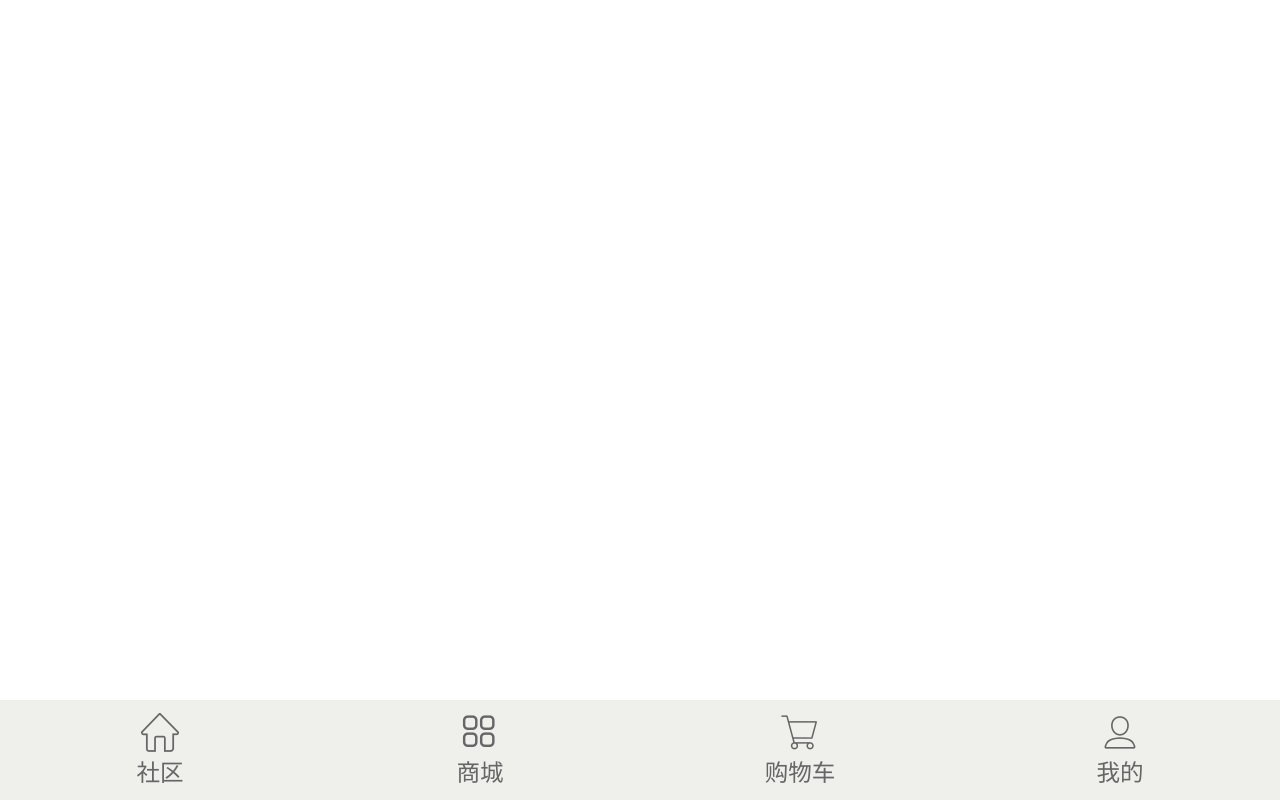
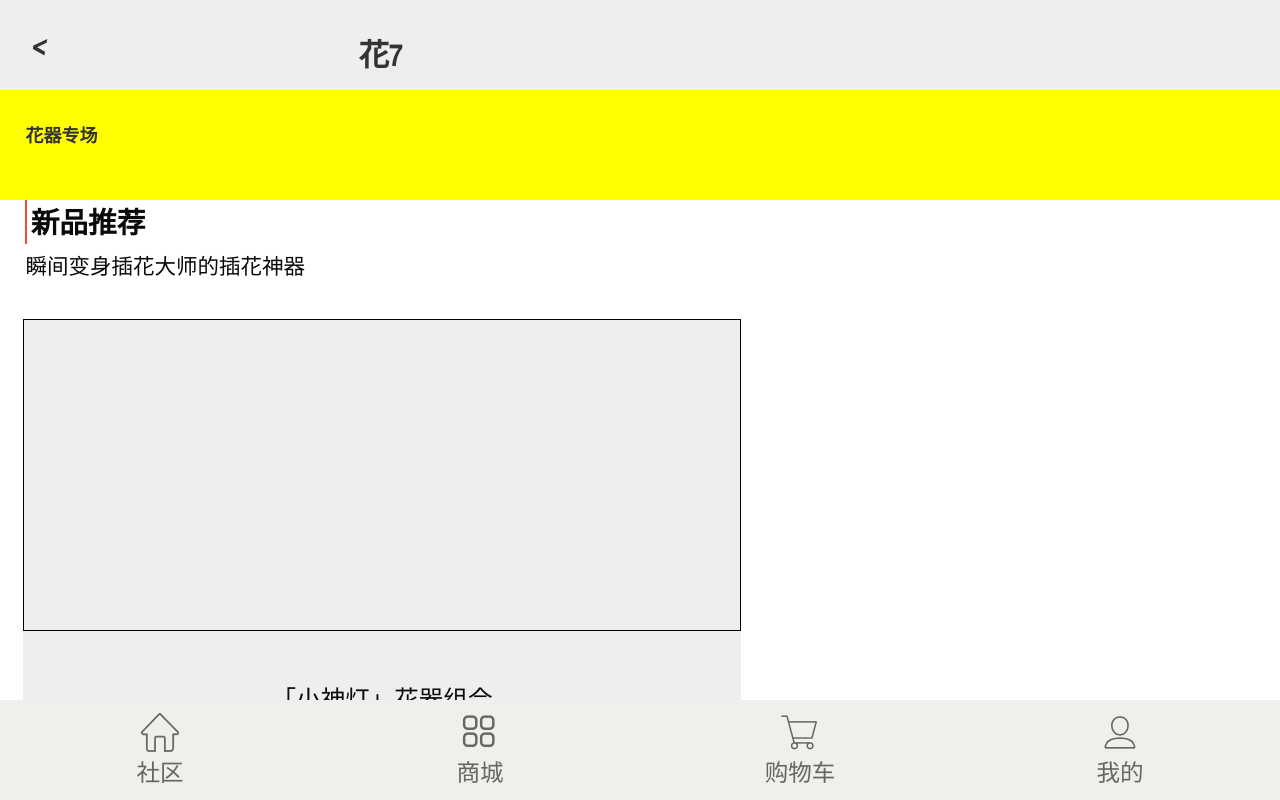
Before and after one commit to 553358664/181901, a Vue app in the folder myapp/: page /#/jxhq in a window 1280 px wide. Built offline with nearby package versions, Linux system fonts and the light colour scheme.

Commit message:
精选花器布局1

```diff
--- /dev/null
+++ b/myapp/src/components/small/wang/jxhq/foot.vue
@@ -0,0 +1,9 @@
+<template>
+	<div id="foot">
+	</div>
+</template>
+<script>
+
+</script>
+<style>
+</style>
--- /dev/null
+++ b/myapp/src/components/small/wang/jxhq/head.vue
@@ -0,0 +1,30 @@
+<template>
+	<div id="head">
+		<i>&lt;</i><span>花7</span>
+	</div>
+</template>
+<script>
+
+</script>
+<style>
+	#head{
+		height:0.88rem;
+		width:100%;
+		background:#eee;
+		display:flex;
+		align-items:center;
+		font-weight:bold;
+		font-size:0.3rem;
+	}
+	#head>i{
+		display:inline-block;
+		height:0.3rem;
+		width:0.2rem;
+		margin:0 3rem 0 0.3rem;
+	}
+	#head>span{
+		display:inline-block;
+		height:0.3rem;
+		width:0.5rem;
+	}
+</style>
--- /dev/null
+++ b/myapp/src/components/small/wang/jxhq/index.vue
@@ -0,0 +1,25 @@
+<template>
+	<div id="app">
+		<Head-com/>
+		<Main-com/>
+		<Foot-com/>
+	</div>
+</template>
+<script>
+	import head from "./head";
+	import main from "./main";
+	import foot from "./foot";
+	export default{
+		components:{
+			"Head-com":head,
+			"Main-com":main,
+			"Foot-com":foot
+		}
+	}
+</script>
+<style>
+	#app{
+		width:100%;
+		height:100%;
+	}
+</style>
--- /dev/null
+++ b/myapp/src/components/small/wang/jxhq/main.vue
@@ -0,0 +1,156 @@
+<template>
+	<div id="main">
+		<h2>花器专场</h2>
+		<p id="p1"><span>新品推荐</span></p>
+		<p id="p2">瞬间变身插花大师的插花神器</p>
+		<div id="main_t">
+			<div id="main_timg"></div>
+			<p id="p3">「小神灯」花器组合</p>
+			<p id="p4">花瓶+插花神器的组合，一次满足你关于插花的脑洞</p>
+			<p id="p5">88元/套</p>
+		</div>
+		<div class="main_m">
+			<p class="p6"><span>自然系列专属花器</span></p>
+			<ul>
+				<li class="main_li">
+					<div class="main_pic"></div>
+					<p class="p7">「小黑茶」电镀版花瓶</p>
+					<p class="p8">未来感电镀工艺</p>
+					<p class="p9">99/元</p>
+				</li>
+				<li class="main_li">
+					<div class="main_pic"></div>
+					<p class="p7">「小黑茶」电镀版花瓶</p>
+					<p class="p8">未来感电镀工艺</p>
+					<p class="p9">99/元</p>
+				</li>
+			</ul>
+		</div>
+		<div id="foot">
+		           一直幸福到底
+	    </div>
+	</div>
+</template>
+<script>
+
+</script>
+<style>
+    #foot{
+    	height:1.43rem;
+		line-height:1.43rem;
+		text-align:center;
+		color:#999999;
+		font-size:0.24rem;
+    }
+    #main{
+    	overflow:auto;
+    	height:11rem;
+    }
+	#main>h2{
+		height:1.07rem;
+		background:yellow;
+		line-height:0.95rem;
+		padding-left:0.25rem;
+		width:100%;
+	}
+	#main>#p1{
+		width:100%;
+		font-size:0.28rem;
+		font-weight:bold;
+		margin-left:0.24rem;
+		border-left:0.02rem solid #F44C36;
+	}
+	#main>#p1>span{
+		margin-left:0.04rem;
+		color:#0A0A0A;
+	}
+	#main>#p2{
+		width:100%;
+		font-size:0.21rem;
+		height:0.74rem;
+		line-height:0.51rem;
+		padding-left:0.25rem;
+		color:#0A0A0A;
+
+	}
+	#main>#main_t{
+		width:100%;
+		width:7.02rem;
+		height:5.24rem;
+		background:#eee;
+		margin-left:0.22rem;
+		text-align:center;
+	}
+	#main>#main_t>#main_timg{
+		width:100%;
+		height:3.04rem;
+		border:0.01rem solid #000;
+	}
+	#main>#main_t>#p3{
+		width:100%;
+		height:0.96rem;
+		line-height:1.4rem;
+		font-size:0.24rem;
+		color:#0A0A0A;
+	}
+	#main>#main_t>#p4{
+		font-size:0.22rem;
+		color:#0A0A0A;
+	}
+	#main>#main_t>#p5{
+		margin-top:0.15rem;
+		font-size:0.22rem;
+		color:#F44C36;
+	}
+	#main>.main_m{
+	    padding: 0 0.22rem;
+	}
+	#main>.main_m>.p6{
+		height:1.06rem;
+		width:100%;
+	}
+	#main>.main_m>.p6>span{
+		padding-left:0.04rem;
+		display:inline-block;
+		height:0.3rem;
+		border-left:0.02rem solid #F44C36;
+		margin-top:0.38rem;
+		font-size:0.28rem;
+		color:#0A0A0A;
+	}
+	#main>.mian_m{
+		width:3.4rem;
+		height:6 rem;
+	}
+	#main>.main_m>ul{
+		display:flex;
+		justify-content:space-between;
+	}
+	#main>.main_m>ul>li{
+		width:3.4rem;
+		text-align:center;
+		border:0.01rem solid #000;
+		border-radius:0.06rem;
+	}
+	#main>.main_m>ul>li>.main_pic{
+		width:100%;
+		height:3.44rem;
+		background:yellow;
+	}
+	#main>.main_m>ul>li>.p7{
+		height:1.17rem;
+		line-height:1.79rem;
+		font-size:0.23rem;
+		color:#0A0A0A;
+	}
+	#main>.main_m>ul>li>.p8{
+		font-size:0.22rem;
+		color:#0A0A0A;
+	}
+	#main>.main_m>ul>li>.p9{
+		font-size:0.22rem;
+		color:#F44C36;
+		height:1.15rem;
+		line-height:0.5rem;
+	}
+</style>
--- a/myapp/src/router/index.js
+++ b/myapp/src/router/index.js
@@ -4,6 +4,11 @@ import community from "../components/community";
 import My from "../components/my";
 import sMall from "../components/small";
 import sCar from "../components/scar";
+
+//王金利 商城 调试路由
+import jxhq from "../components/small/wang/jxhq";
+
+
 
 Vue.use(Router)
 
@@ -48,6 +53,14 @@ export default new Router({
         flag:true,
         requireAuth:true
       }
+    },
+
+
+    //王金利 商城 调试路由
+    {
+    	path:"/jxhq",
+    	component:jxhq,
+    	name:"jxhq"
     }
   ]
 })
```
Also changed, not shown: 1 other file (tests, documents, lock files or other folders).
